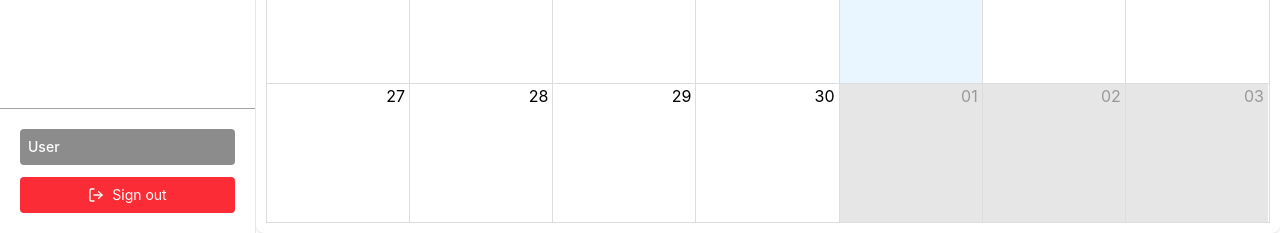
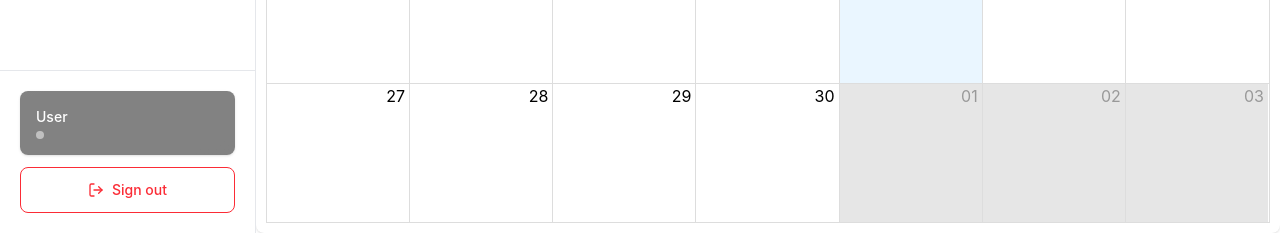
Before and after one commit to lsibal/courseratracker_ui, a React (Vite) app: page /dashboard in a window 1280 px wide. Shown: the part 567-800 px from the top of the page. Built offline with nearby package versions, Linux system fonts and the light colour scheme; no server answers; the database is empty; sample sign-in values are in the browser's storage.

Commit message:
Modified the designs of the event and the profile in Sidebar

```diff
--- a/src/components/Sidebar/Sidebar.tsx
+++ b/src/components/Sidebar/Sidebar.tsx
@@ -183,28 +183,39 @@ export default function Sidebar({ isOpen, onFilterChange }: SidebarProps) {
                 if (filteredEvents.length === 0) return null;
 
                 return (
-                  <div key={slot} className="mb-1">
+                  <div key={slot} className="mb-3">
+                    {/* Add slot header */}
+                    <div className="text-xs font-semibold text-gray-500 mb-2 px-2">
+                      {slot}
+                    </div>
                     {filteredEvents.map((event) => (
                       <div
                         key={event.id}
-                        className="rounded-lg overflow-hidden mb-2 border border-gray-200"
+                        className="rounded-lg overflow-hidden mb-2 hover:transform hover:scale-[1.02] transition-all duration-200 cursor-pointer shadow-sm hover:shadow-md"
                         onClick={() => handleEventClick(event)}
                       >
                         <div
-                          className="p-3 cursor-pointer"
+                          className="p-4 border-l-4"
                           style={{
-                            backgroundColor: DEPARTMENT_COLORS[eventCreators[event.createdBy]?.department as keyof typeof DEPARTMENT_COLORS] || '#808080',
-                            opacity: 0.9
+                            backgroundColor: 'white',
+                            borderLeftColor: DEPARTMENT_COLORS[eventCreators[event.createdBy]?.department as keyof typeof DEPARTMENT_COLORS] || '#808080',
                           }}
                         >
-                          <div className="text-white">
-                            <div className="font-medium text-sm">{event.title}</div>
-                            <div className="text-xs opacity-90">{formatDateRange(event.start, event.end)}</div>
-                            <div className="text-xs mt-1 opacity-80">
+                          <div className="text-gray-800">
+                            <div className="font-medium text-sm mb-1">{event.title}</div>
+                            <div className="text-xs text-gray-500 flex items-center gap-2">
+                              <Calendar className="h-3 w-3" />
+                              {formatDateRange(event.start, event.end)}
+                            </div>
+                            <div className="text-xs text-gray-500 mt-2 flex items-center gap-1">
+                              <div className="h-2 w-2 rounded-full" style={{
+                                backgroundColor: DEPARTMENT_COLORS[eventCreators[event.createdBy]?.department as keyof typeof DEPARTMENT_COLORS] || '#808080'
+                              }} />
                               {eventCreators[event.createdBy]?.name || 'Loading...'}
                               {eventCreators[event.createdBy] && (
-                                <> • {eventCreators[event.createdBy].department}</>
+                                <span className="text-gray-400">•</span>
                               )}
+                              <span className="text-gray-400">{eventCreators[event.createdBy]?.department}</span>
                             </div>
                           </div>
                         </div>
@@ -217,28 +228,39 @@ export default function Sidebar({ isOpen, onFilterChange }: SidebarProps) {
           </div>
 
           {/* Footer section - fixed at bottom */}
-          <div className="p-5 border-t border-[#0000005c] bg-white space-y-3">
+          <div className="p-5 border-t border-gray-200 bg-white space-y-3">
             {/* User Profile */}
-            <div
-              className="flex items-center p-2 rounded"
-              style={{
-                backgroundColor: DEPARTMENT_COLORS[userProfile?.department as keyof typeof DEPARTMENT_COLORS] || '#808080',
-                opacity: 0.9
-              }}
-            >
-              <div>
-                <p className="text-sm font-medium text-white">{userProfile?.name || 'User'}</p>
-                <p className="text-xs text-white/80">{userProfile?.department}</p>
+            <div className="rounded-lg overflow-hidden shadow-sm">
+              <div
+                className="p-4 relative"
+                style={{
+                  backgroundColor: DEPARTMENT_COLORS[userProfile?.department as keyof typeof DEPARTMENT_COLORS] || '#808080',
+                }}
+              >
+                <div className="relative z-10">
+                  <p className="text-sm font-medium text-white mb-1">{userProfile?.name || 'User'}</p>
+                  <div className="flex items-center gap-2">
+                    <div className="h-2 w-2 rounded-full bg-white/50" />
+                    <p className="text-xs text-white/90">{userProfile?.department}</p>
+                  </div>
+                </div>
+                <div
+                  className="absolute inset-0 opacity-10 bg-gradient-to-br from-white/20 to-transparent"
+                  style={{
+                    backgroundSize: '400% 400%',
+                    animation: 'gradient 15s ease infinite',
+                  }}
+                />
               </div>
             </div>
 
             {/* Logout Button */}
             <button
-              className="w-full rounded bg-red-500 text-white p-2 flex items-center justify-center hover:bg-red-600 space-x-2"
+              className="w-full rounded-lg bg-white border border-red-500 text-red-500 p-3 flex items-center justify-center hover:bg-red-50 transition-colors duration-200 space-x-2"
               onClick={handleLogout}
             >
               <LogOut className="h-4 w-4" />
-              <span className="text-sm">Sign out</span>
+              <span className="text-sm font-medium">Sign out</span>
             </button>
           </div>
         </div>
```
